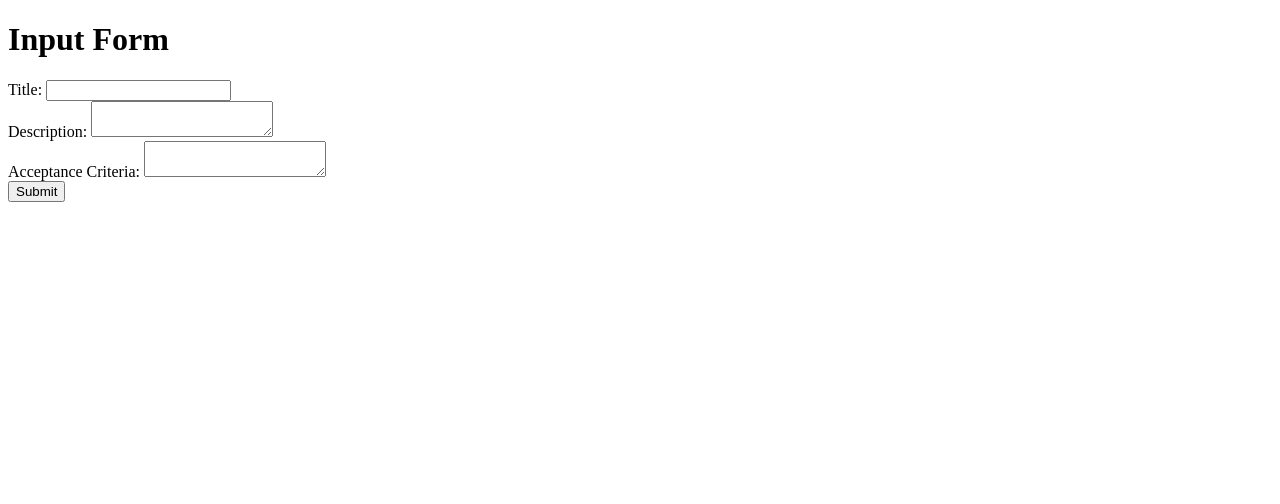
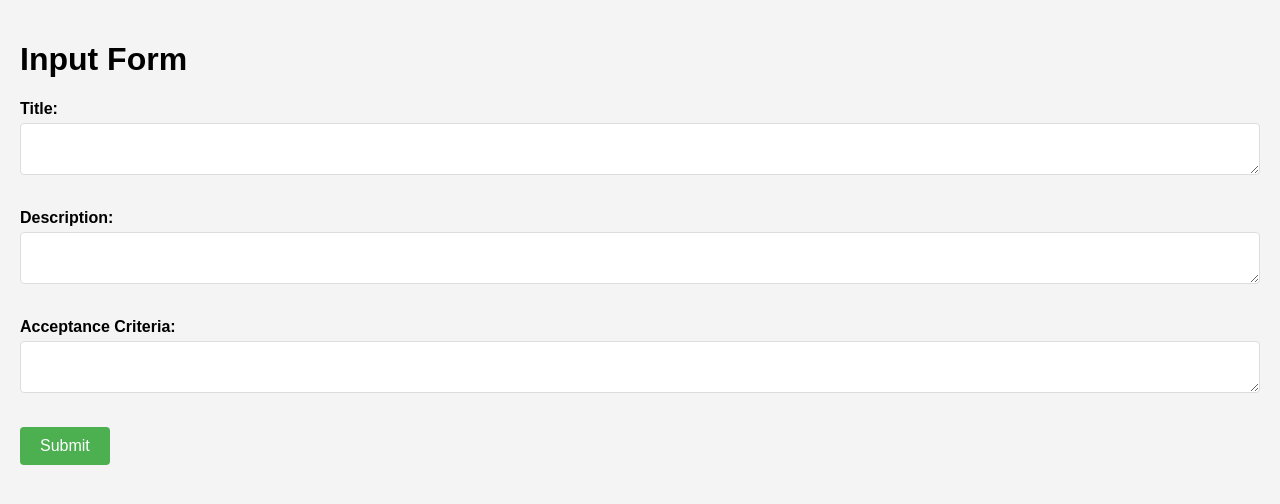
Before and after one commit to branhoff/jira-gpt-enhancer, a Flask app: page / in a window 1280 px wide. Shown: the top 504 px of the page. Run offline with Flask 3, Linux system fonts and the light colour scheme.

Commit message:
updating the form and fields to look similar to the react front end look.

```diff
--- a/backend/app/templates/form.html
+++ b/backend/app/templates/form.html
@@ -3,23 +3,59 @@
 <head>
     <meta charset="UTF-8">
     <title>Input Form</title>
-    <!-- Add any additional CSS or JavaScript files here -->
+    <style>
+        body {
+            font-family: Arial, sans-serif;
+            margin: 0;
+            padding: 20px;
+            background-color: #f4f4f4;
+        }
+        .container {
+            margin-bottom: 20px;
+        }
+        label {
+            display: block;
+            margin-bottom: 5px;
+            font-weight: bold;
+        }
+        textarea, input[type="text"], select {
+            width: 100%;
+            padding: 10px;
+            margin-bottom: 10px;
+            border: 1px solid #ddd;
+            border-radius: 4px;
+            box-sizing: border-box;
+        }
+        button {
+            background-color: #4CAF50;
+            color: white;
+            padding: 10px 20px;
+            border: none;
+            border-radius: 4px;
+            cursor: pointer;
+            font-size: 16px;
+        }
+        button:hover {
+            background-color: #45a049;
+        }
+    </style>
 </head>
 <body>
     <h1>Input Form</h1>
-    <form action="/submit" method="post"> <!-- Replace '/submit' with the route you want to handle form submission -->
-        <div>
+    <form action="/submit" method="post">
+        <div class="container">
             <label for="title">Title:</label>
-            <input type="text" id="title" name="title" required>
+            <textarea id="title" name="title" required></textarea>
         </div>
-        <div>
+        <div class="container">
             <label for="description">Description:</label>
             <textarea id="description" name="description" required></textarea>
         </div>
-        <div>
+        <div class="container">
             <label for="criteria">Acceptance Criteria:</label>
             <textarea id="criteria" name="criteria" required></textarea>
         </div>
+        <!-- Additional fields can be added here following the same pattern -->
         <button type="submit">Submit</button>
     </form>
 </body>
```
